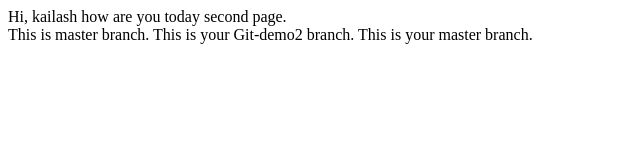
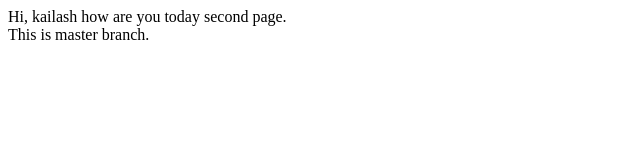
Before and after one commit to kailashchand184/git-demo, a plain HTML site: page index.html in a window 1280 px wide. Shown: the whole page, without its empty margins (0-640 px from the left). Drawn offline with Linux system fonts and the light colour scheme.

Commit message:
add merge file

```diff
--- a/index.html
+++ b/index.html
@@ -6,8 +6,6 @@
         Hi, kailash how are you today second page.
         <div>
             This is master branch.
-            This is your Git-demo2 branch.
-            This is your master branch.
         </div>
     </body>
 </html>
```
